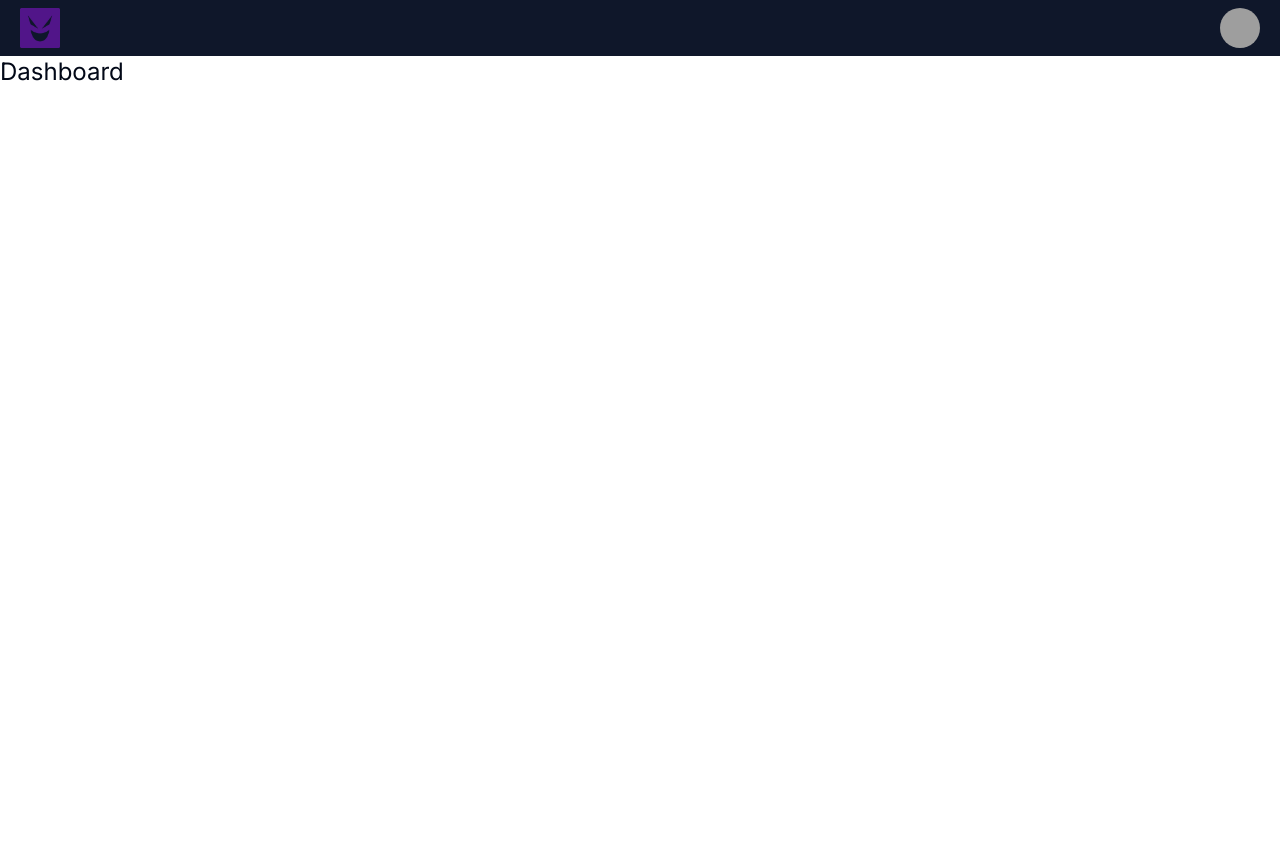
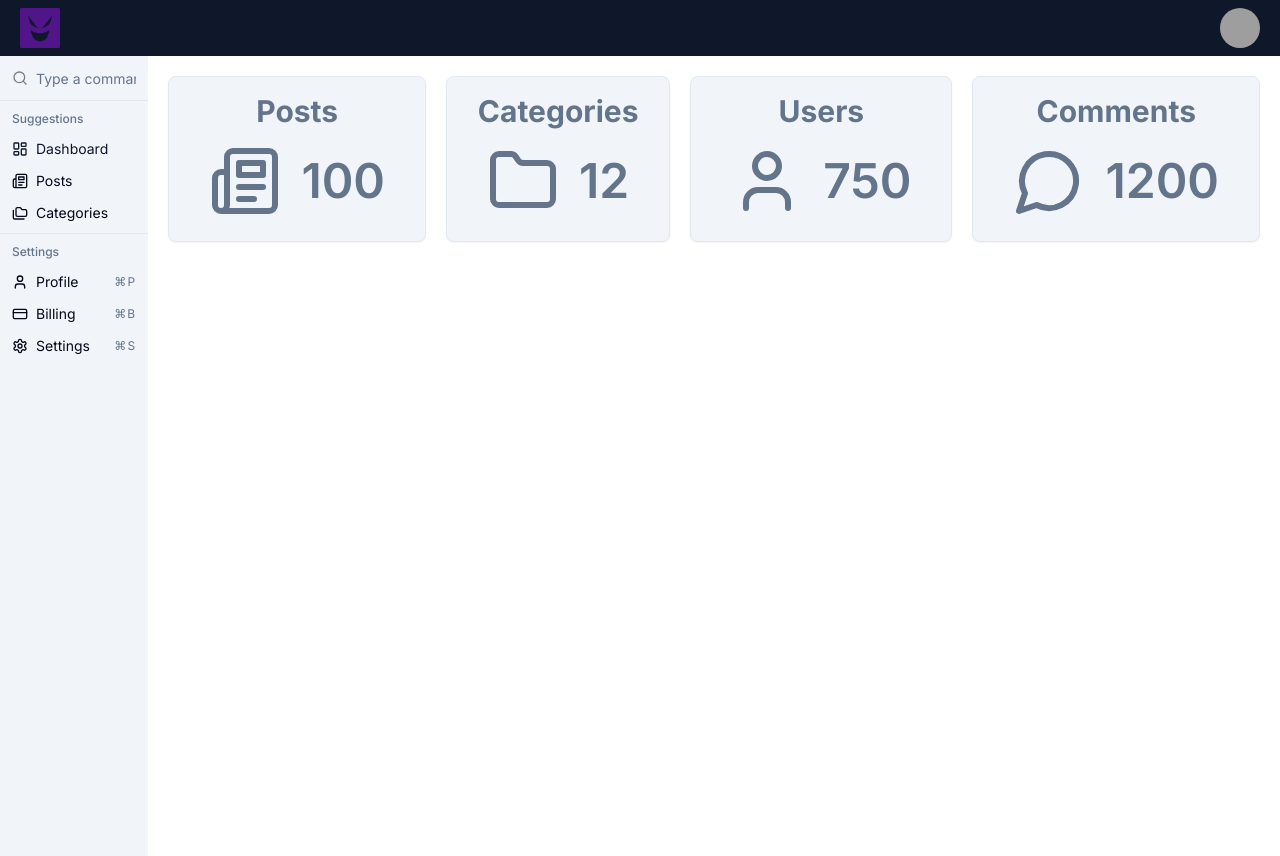
Before and after one commit to Nazg00l/dashboard-nextjs, a Next.js app: page / in a window 1280 px wide. Before the commit the page ends 800 px from the top, so only its background shows below. Built offline with nearby package versions, Linux system fonts and the light colour scheme; grey boxes are pictures that could not be loaded.

Commit message:
Adding sidebar and dashboardcards

```diff
--- a/app/layout.tsx
+++ b/app/layout.tsx
@@ -2,6 +2,7 @@
 import { Inter } from "next/font/google";
 import "./globals.css";
 import Navbar from '@/components/Navbar';
+import Sidebar from "@/components/Sidebar";
 
 const inter = Inter({ subsets: ["latin"] });
 
@@ -19,7 +20,14 @@
     <html lang="en">
       <body className={inter.className}>
         <Navbar />
-        {children}
+        <div className="flex">
+          <div className="hidden md:block h-[100vh] w-[300px]">
+            <Sidebar />
+          </div>
+          <div className="p-5 w-full md:max-w-[1140px]">
+            {children}
+          </div>
+        </div>
       </body>
     </html>
   );
--- a/app/page.tsx
+++ b/app/page.tsx
@@ -1,9 +1,31 @@
-import { Button } from "@/components/ui/button";
+import DashboardCard from "@/components/dashboard/DashboardCard";
+import { Newspaper, Folder, User, MessageCircle } from "lucide-react";
 
 export default function Home() {
   return (
     <>
-      <h1 className="text-2xl">Dashboard</h1>
+      <div className="flex flex-col md:flex-row justtify-between gap-5 mb-5">
+        <DashboardCard
+          title="Posts"
+          count={100}
+          icon={<Newspaper className="text-slate-500" size={72} />}
+        />
+        <DashboardCard
+          title="Categories"
+          count={12}
+          icon={<Folder className="text-slate-500" size={72} />}
+        />
+        <DashboardCard
+          title="Users"
+          count={750}
+          icon={<User className="text-slate-500" size={72} />}
+        />
+        <DashboardCard
+          title="Comments"
+          count={1200}
+          icon={<MessageCircle className="text-slate-500" size={72} />}
+        />
+      </div>
     </>
   );
 }
--- /dev/null
+++ b/components/Sidebar.tsx
@@ -0,0 +1,68 @@
+import {
+    Command,
+    CommandDialog,
+    CommandEmpty,
+    CommandGroup,
+    CommandInput,
+    CommandItem,
+    CommandList,
+    CommandSeparator,
+    CommandShortcut,
+} from "@/components/ui/command"
+import {
+    LayoutDashboard,
+    Newspaper,
+    Folders,
+    CreditCard,
+    Settings,
+    User
+} from "lucide-react";
+import Link from "next/link";
+
+
+const Sidebar = () => {
+
+    return (
+        <Command className="bg-secondary rounded-none">
+            <CommandInput placeholder="Type a command or search..." />
+            <CommandList>
+                <CommandEmpty>No results found.</CommandEmpty>
+                <CommandGroup heading="Suggestions">
+                    <CommandItem>
+                        <LayoutDashboard className="mr-2 h-4 w-4" />
+                        <Link href='/'>Dashboard</Link>
+                    </CommandItem>
+                    <CommandItem>
+                        <Newspaper className="mr-2 h-4 w-4" />
+                        <Link href='/posts'>Posts</Link>
+                    </CommandItem>
+                    <CommandItem>
+                        <Folders className="mr-2 h-4 w-4" />
+                        <Link href='#'>Categories</Link>
+                    </CommandItem>
+                </CommandGroup>
+                <CommandSeparator />
+                <CommandGroup heading="Settings">
+                    <CommandItem>
+                        <User className="mr-2 h-4 w-4" />
+                        <span>Profile</span>
+                        <CommandShortcut>⌘P</CommandShortcut>
+                    </CommandItem>
+                    <CommandItem>
+                        <CreditCard className="mr-2 h-4 w-4" />
+                        <span>Billing</span>
+                        <CommandShortcut>⌘B</CommandShortcut>
+                    </CommandItem>
+                    <CommandItem>
+                        <Settings className="mr-2 h-4 w-4" />
+                        <span>Settings</span>
+                        <CommandShortcut>⌘S</CommandShortcut>
+                    </CommandItem>
+                </CommandGroup>
+            </CommandList>
+        </Command>
+
+    );
+}
+
+export default Sidebar;
--- /dev/null
+++ b/components/dashboard/DashboardCard.tsx
@@ -0,0 +1,29 @@
+import { Card, CardContent } from "@/components/ui/card";
+import { LucideIcon } from "lucide-react";
+interface DashboardCardProps {
+    title: string;
+    count: number;
+    icon: React.ReactElement<LucideIcon>;
+}
+
+const DashboardCard = ({ title, count, icon }: DashboardCardProps) => {
+    return (
+        <Card className="bg-slate-100 dark:bg-slate-800 p-4 pb-0">
+            <h3 className="text-3xl text-center mb-4 font-bold
+            text-slate-500 dark:text-slate-100">
+                {title}
+            </h3>
+            <CardContent>
+                <div className="flex gap-5 justify-center items-center">
+                    {icon}
+                    <h3 className="text-5xl font-semibold text-slate-500
+                    dark:text-slate-200">
+                        {count}
+                    </h3>
+                </div>
+            </CardContent>
+        </Card>
+    );
+}
+
+export default DashboardCard;
--- /dev/null
+++ b/components/ui/card.tsx
@@ -0,0 +1,79 @@
+import * as React from "react"
+
+import { cn } from "@/lib/utils"
+
+const Card = React.forwardRef<
+  HTMLDivElement,
+  React.HTMLAttributes<HTMLDivElement>
+>(({ className, ...props }, ref) => (
+  <div
+    ref={ref}
+    className={cn(
+      "rounded-lg border bg-card text-card-foreground shadow-sm",
+      className
+    )}
+    {...props}
+  />
+))
+Card.displayName = "Card"
+
+const CardHeader = React.forwardRef<
+  HTMLDivElement,
+  React.HTMLAttributes<HTMLDivElement>
+>(({ className, ...props }, ref) => (
+  <div
+    ref={ref}
+    className={cn("flex flex-col space-y-1.5 p-6", className)}
+    {...props}
+  />
+))
+CardHeader.displayName = "CardHeader"
+
+const CardTitle = React.forwardRef<
+  HTMLParagraphElement,
+  React.HTMLAttributes<HTMLHeadingElement>
+>(({ className, ...props }, ref) => (
+  <h3
+    ref={ref}
+    className={cn(
+      "text-2xl font-semibold leading-none tracking-tight",
+      className
+    )}
+    {...props}
+  />
+))
+CardTitle.displayName = "CardTitle"
+
+const CardDescription = React.forwardRef<
+  HTMLParagraphElement,
+  React.HTMLAttributes<HTMLParagraphElement>
+>(({ className, ...props }, ref) => (
+  <p
+    ref={ref}
+    className={cn("text-sm text-muted-foreground", className)}
+    {...props}
+  />
+))
+CardDescription.displayName = "CardDescription"
+
+const CardContent = React.forwardRef<
+  HTMLDivElement,
+  React.HTMLAttributes<HTMLDivElement>
+>(({ className, ...props }, ref) => (
+  <div ref={ref} className={cn("p-6 pt-0", className)} {...props} />
+))
+CardContent.displayName = "CardContent"
+
+const CardFooter = React.forwardRef<
+  HTMLDivElement,
+  React.HTMLAttributes<HTMLDivElement>
+>(({ className, ...props }, ref) => (
+  <div
+    ref={ref}
+    className={cn("flex items-center p-6 pt-0", className)}
+    {...props}
+  />
+))
+CardFooter.displayName = "CardFooter"
+
+export { Card, CardHeader, CardFooter, CardTitle, CardDescription, CardContent }
```
